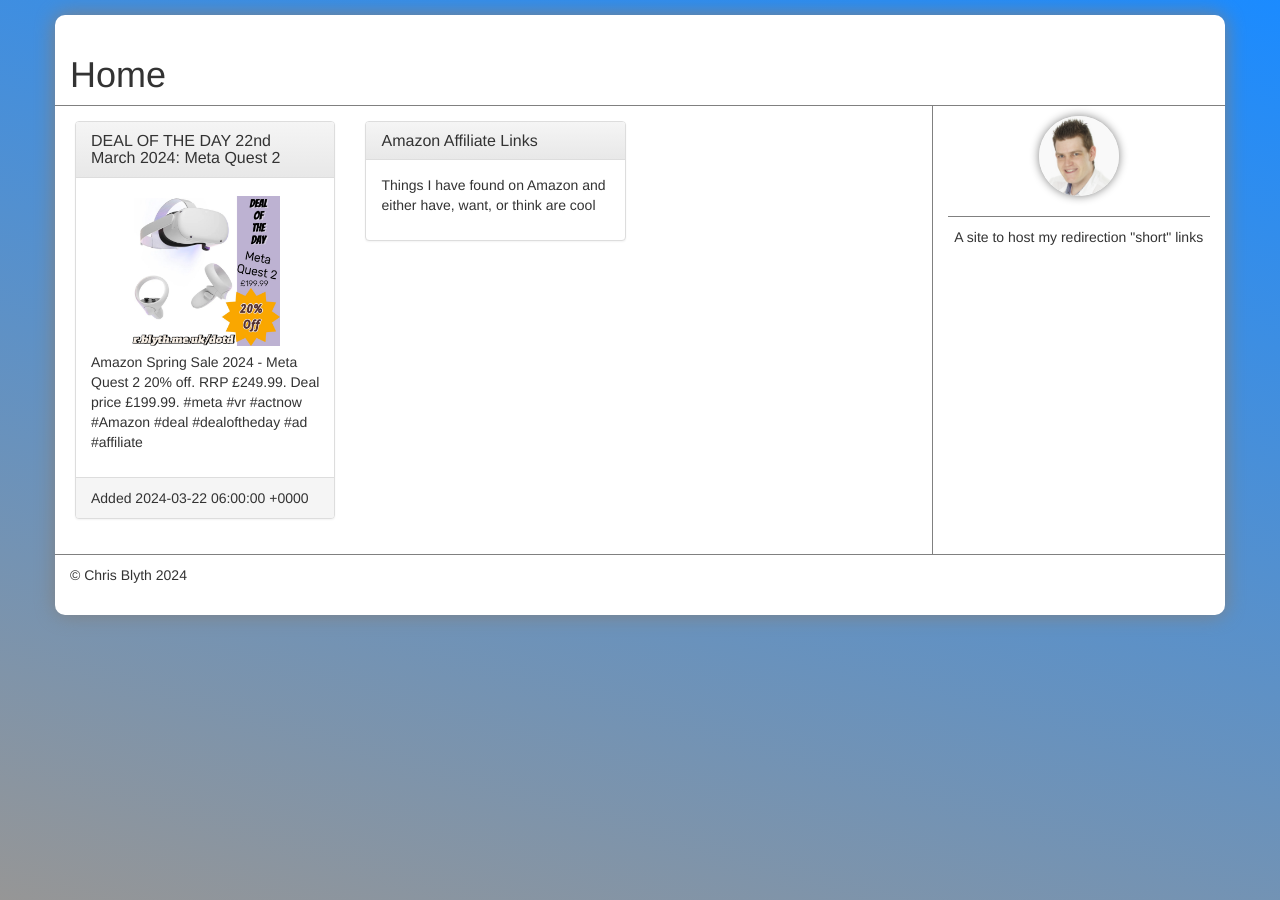
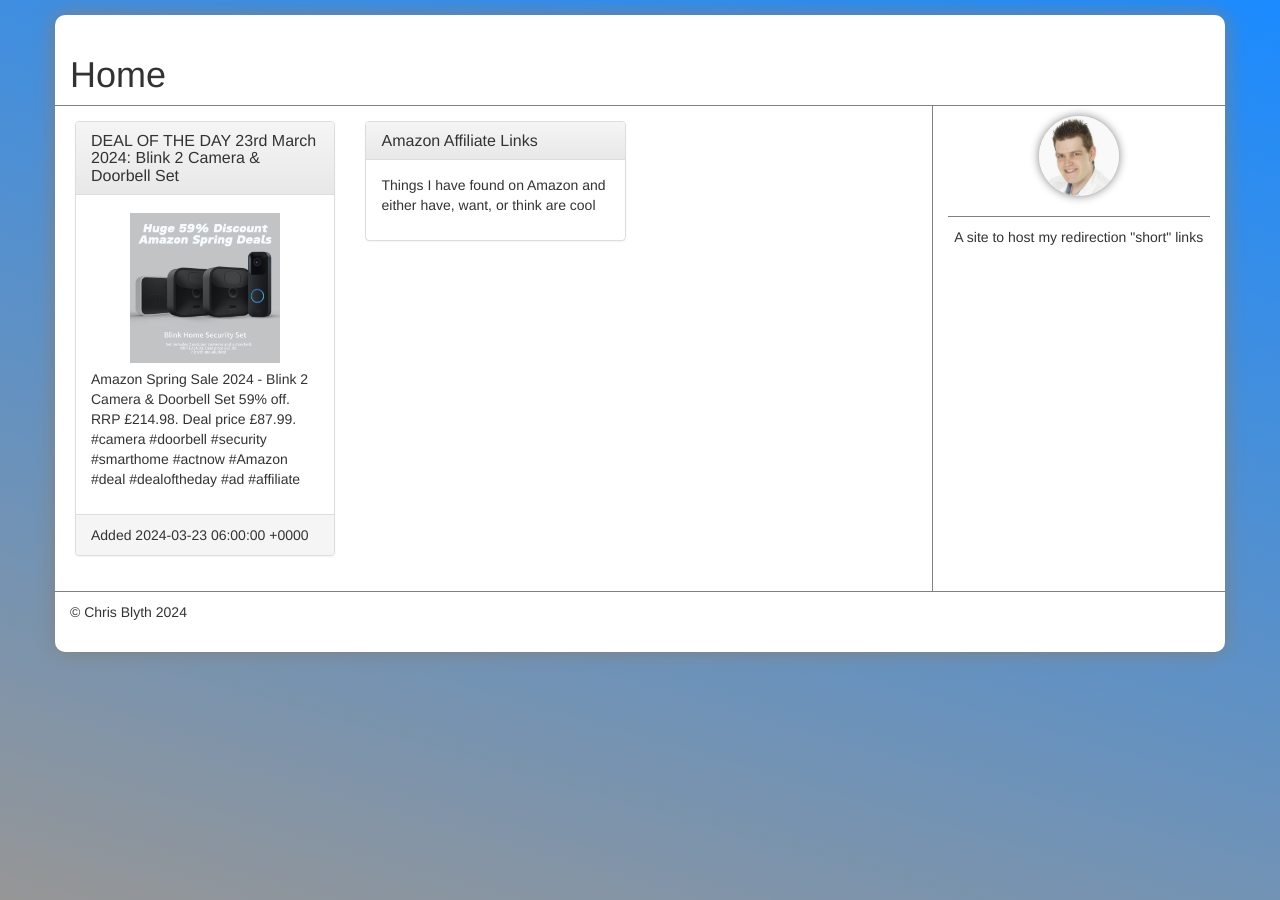
Before and after one commit to BlythMeister/r.blyth.me.uk, a Jekyll site: the page built from index.md, in a window 1280 px wide. Built offline with Jekyll 4.4.1, drawn with Linux system fonts in a browser that asks for light colours.

Commit message:
Update index.md

```diff
--- a/dotd/index.md
+++ b/dotd/index.md
@@ -1,9 +1,9 @@
 ---
-title: "DEAL OF THE DAY 22nd March 2024: Meta Quest 2"
-description: "Amazon Spring Sale 2024 - Meta Quest 2 20% off.
-RRP £249.99. Deal price £199.99.
-#meta #vr #actnow #Amazon #deal #dealoftheday #ad #affiliate"
-redirect_to: https://amzn.to/4cqUaB4
-image: /images/dotd/20240322.jpeg
-date: 2024-03-22 06:00:00 -0000
+title: "DEAL OF THE DAY 23rd March 2024: Blink 2 Camera & Doorbell Set"
+description: "Amazon Spring Sale 2024 - Blink 2 Camera & Doorbell Set 59% off.
+RRP £214.98. Deal price £87.99.
+#camera #doorbell #security #smarthome #actnow #Amazon #deal #dealoftheday #ad #affiliate"
+redirect_to: https://amzn.to/4anvzvi
+image: /images/dotd/20240323.jpg
+date: 2024-03-23 06:00:00 -0000
 ---
```
